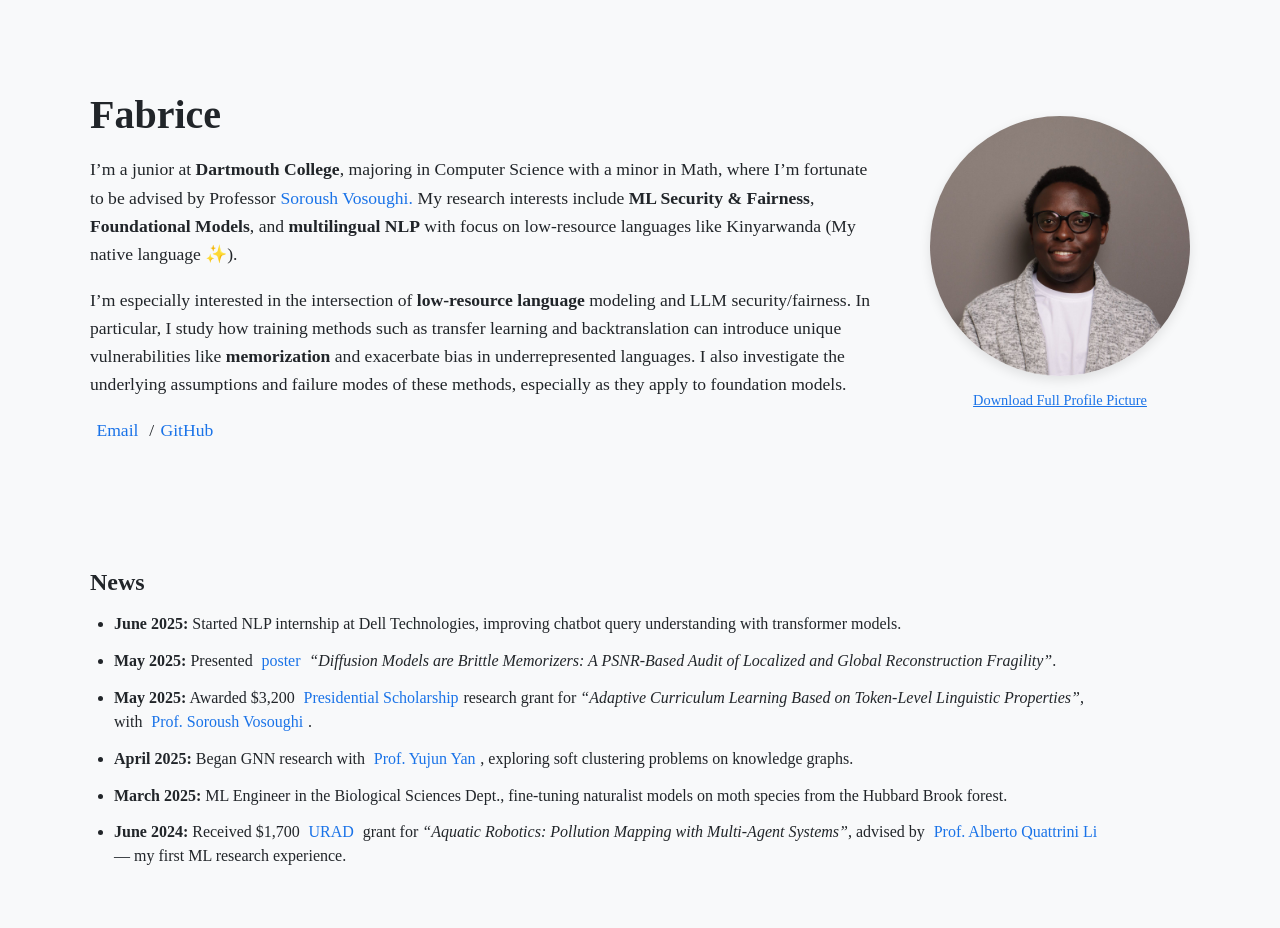
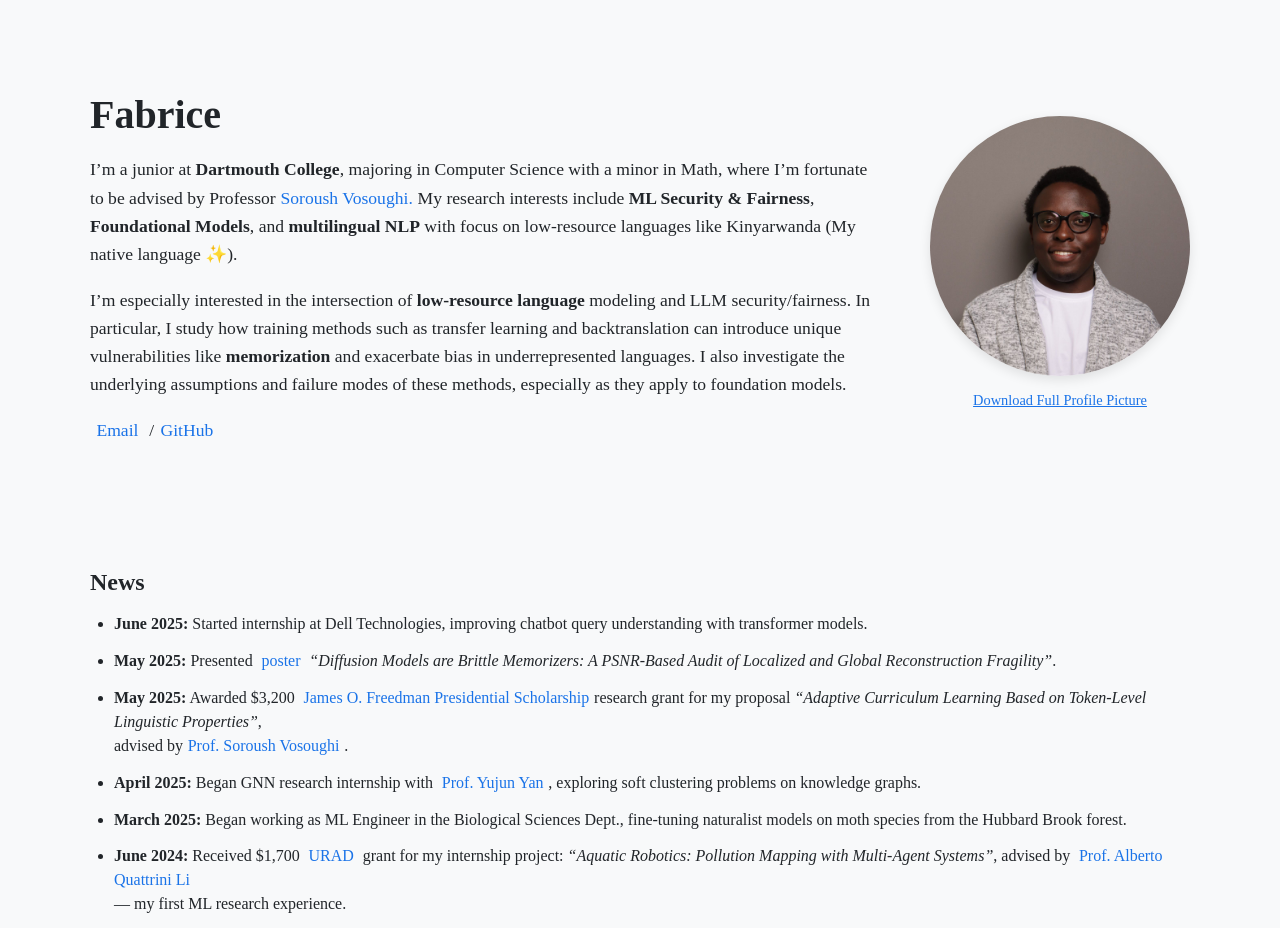
Before and after one commit to Manzi-Fabrice/manzi-fabrice.github.io, a React (Vite) app: page / in a window 1280 px wide. Built offline with nearby package versions, Linux system fonts and the light colour scheme.

Commit message:
fix vite

```diff
--- a/src/index.jsx
+++ b/src/index.jsx
@@ -34,22 +34,22 @@ function App() {
         <h2>News</h2>
         <ul>
           <li>
-            <strong>June 2025:</strong> Started NLP internship at Dell Technologies, improving chatbot query understanding with transformer models.
+            <strong>June 2025:</strong> Started internship at Dell Technologies, improving chatbot query understanding with transformer models.
           </li>
           <li>
             <strong>May 2025:</strong> Presented <a className="inline-link" href="https://drive.google.com/file/d/1GH4b8QtI9FrQCjt7TriuF96n6mnkJgGx/view" target="_blank" rel="noreferrer">poster </a><em>“Diffusion Models are Brittle Memorizers: A PSNR-Based Audit of Localized and Global Reconstruction Fragility”</em>.
           </li>
           <li>
-            <strong>May 2025:</strong> Awarded $3,200 <a className="inline-link" href="https://students.dartmouth.edu/ugar/research/programs/presidential-scholars/program-information" target="_blank" rel="noreferrer">Presidential Scholarship</a>research grant for <em>“Adaptive Curriculum Learning Based on Token-Level Linguistic Properties”</em>, <br />with <a className="inline-link" href="https://www.cs.dartmouth.edu/~soroush/" target="_blank" rel="noreferrer">Prof. Soroush Vosoughi</a>.
+            <strong>May 2025:</strong> Awarded $3,200 <a className="inline-link" href="https://students.dartmouth.edu/ugar/research/programs/presidential-scholars/program-information" target="_blank" rel="noreferrer">James O. Freedman Presidential Scholarship</a>research grant for my proposal <em>“Adaptive Curriculum Learning Based on Token-Level Linguistic Properties”</em>, <br />advised by<a className="inline-link" href="https://www.cs.dartmouth.edu/~soroush/" target="_blank" rel="noreferrer">Prof. Soroush Vosoughi</a>.
           </li>
           <li>
-            <strong>April 2025:</strong> Began GNN research with <a className="inline-link" href="https://sites.google.com/umich.edu/yujunyan/home" target="_blank" rel="noreferrer">Prof. Yujun Yan</a>, exploring soft clustering problems on knowledge graphs.
+            <strong>April 2025:</strong> Began GNN research internship with <a className="inline-link" href="https://sites.google.com/umich.edu/yujunyan/home" target="_blank" rel="noreferrer">Prof. Yujun Yan</a>, exploring soft clustering problems on knowledge graphs.
           </li>
           <li>
-            <strong>March 2025:</strong> ML Engineer in the Biological Sciences Dept., fine-tuning naturalist models on moth species from the Hubbard Brook forest.
+            <strong>March 2025:</strong> Began working as ML Engineer in the Biological Sciences Dept., fine-tuning naturalist models on moth species from the Hubbard Brook forest.
           </li>
           <li>
-            <strong>June 2024:</strong> Received $1,700 <a className="inline-link" href="https://students.dartmouth.edu/ugar/research/programs/undergraduate-research-assistantships-dartmouth-urad/program-information" target="_blank" rel="noreferrer">URAD</a> grant for <em>“Aquatic Robotics: Pollution Mapping with Multi-Agent Systems”</em>, advised by <a className="inline-link" href="https://rlab.cs.dartmouth.edu/albertoq/#" target="_blank" rel="noreferrer">Prof. Alberto Quattrini Li</a><br />— my first ML research experience.
+            <strong>June 2024:</strong> Received $1,700 <a className="inline-link" href="https://students.dartmouth.edu/ugar/research/programs/undergraduate-research-assistantships-dartmouth-urad/program-information" target="_blank" rel="noreferrer">URAD</a> grant for my internship project: <em>“Aquatic Robotics: Pollution Mapping with Multi-Agent Systems”</em>, advised by <a className="inline-link" href="https://rlab.cs.dartmouth.edu/albertoq/#" target="_blank" rel="noreferrer">Prof. Alberto Quattrini Li</a><br />— my first ML research experience.
           </li>
         </ul>
 
```
